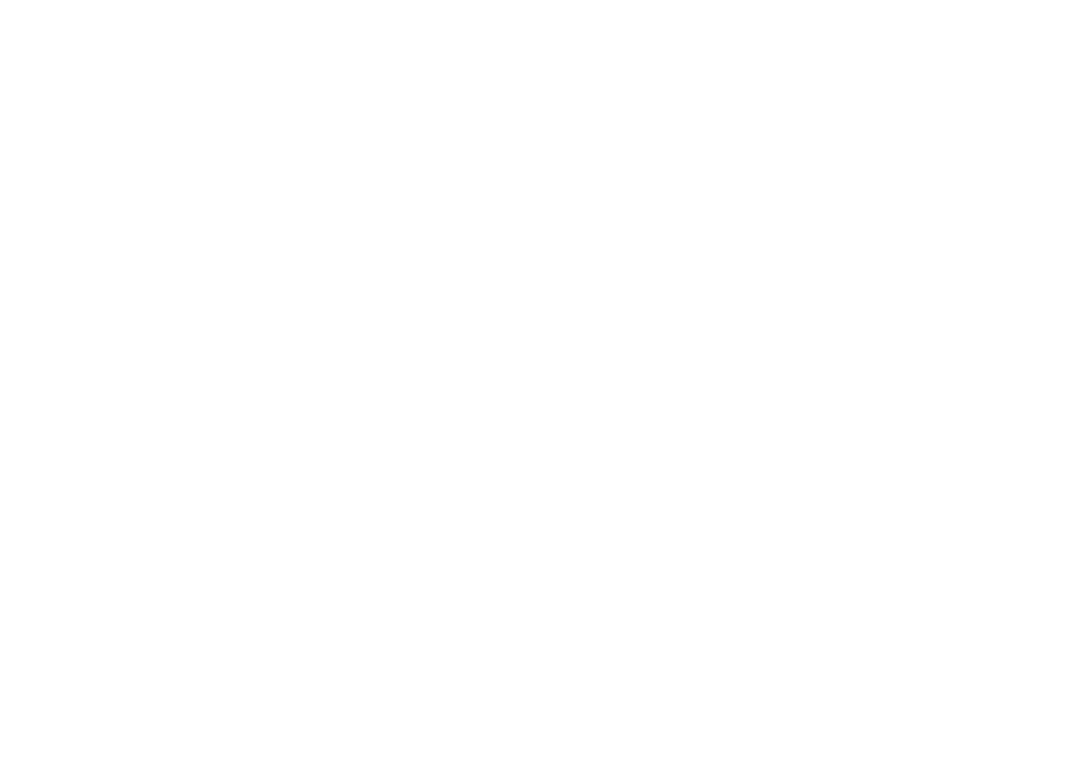
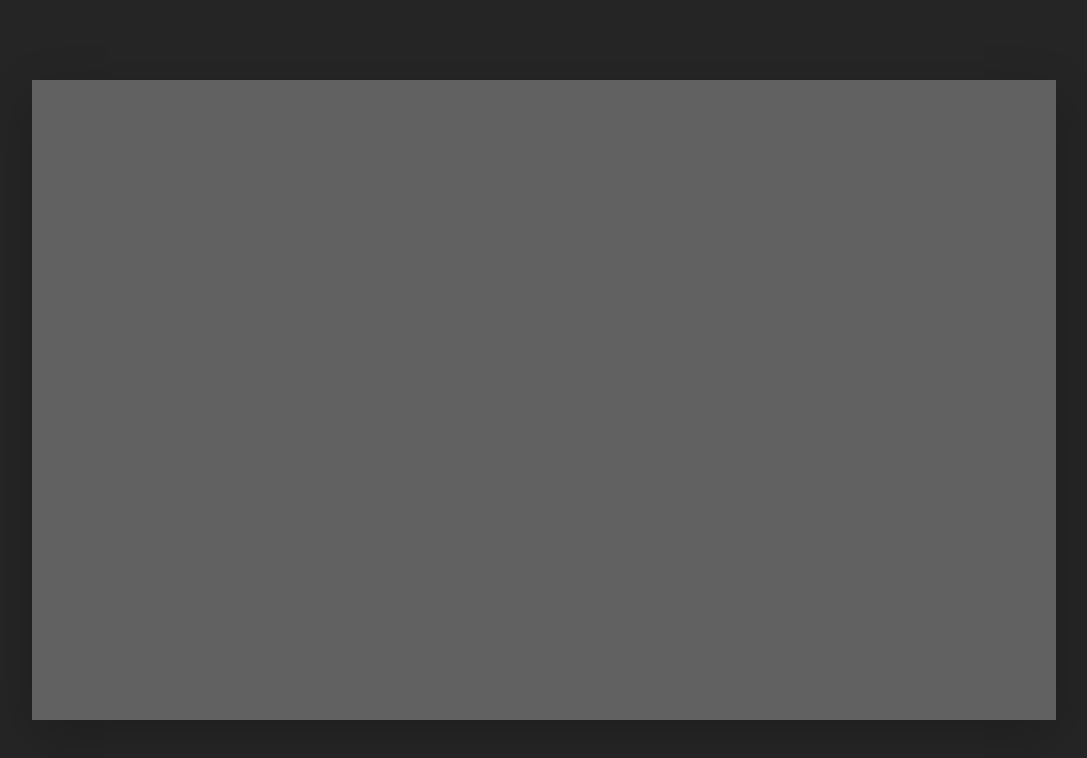
Before and after one commit to Reishandy/Currency-convert, a plain HTML site: page app/index.html in a window 1280 px wide. Shown: the whole page, without its empty margins (96-1183 px from the left). Drawn offline with nearby package versions, Linux system fonts and the light colour scheme.

Commit message:
Init template

```diff
--- a/app/index.html
+++ b/app/index.html
@@ -13,7 +13,21 @@
             integrity="sha384-MrcW6ZMFYlzcLA8Nl+NtUVF0sA7MsXsP1UyJoMp4YLEuNSfAP+JcXn/tWtIaxVXM"
             crossorigin="anonymous"></script>
 </head>
-<body>
+<body class="body">
+
+<div class="main-container d-flex flex-column justify-content-center align-items-center shadow-lg">
+
+    <!-- Input and list -->
+    <div class="m-3 p-5" style="flex: 0.8">
+
+    </div>
+
+    <!-- Operation button -->
+    <div class="m-3 p-5" style="flex: 0.2">
+
+    </div>
+
+</div>
 
 </body>
 <script src="script.js"></script>
--- a/app/style.css
+++ b/app/style.css
@@ -0,0 +1,17 @@
+.body {
+    background-color: #252525;
+    height: 100vh;
+    display: flex;
+    align-items: center;
+    justify-content: center;
+}
+
+.main-container {
+    width: 80vw;
+    height: 80vh;
+    background-color: #616161;
+    display: flex;
+    flex-direction: row;
+    justify-content: space-around;
+    align-items: center;
+}
```
